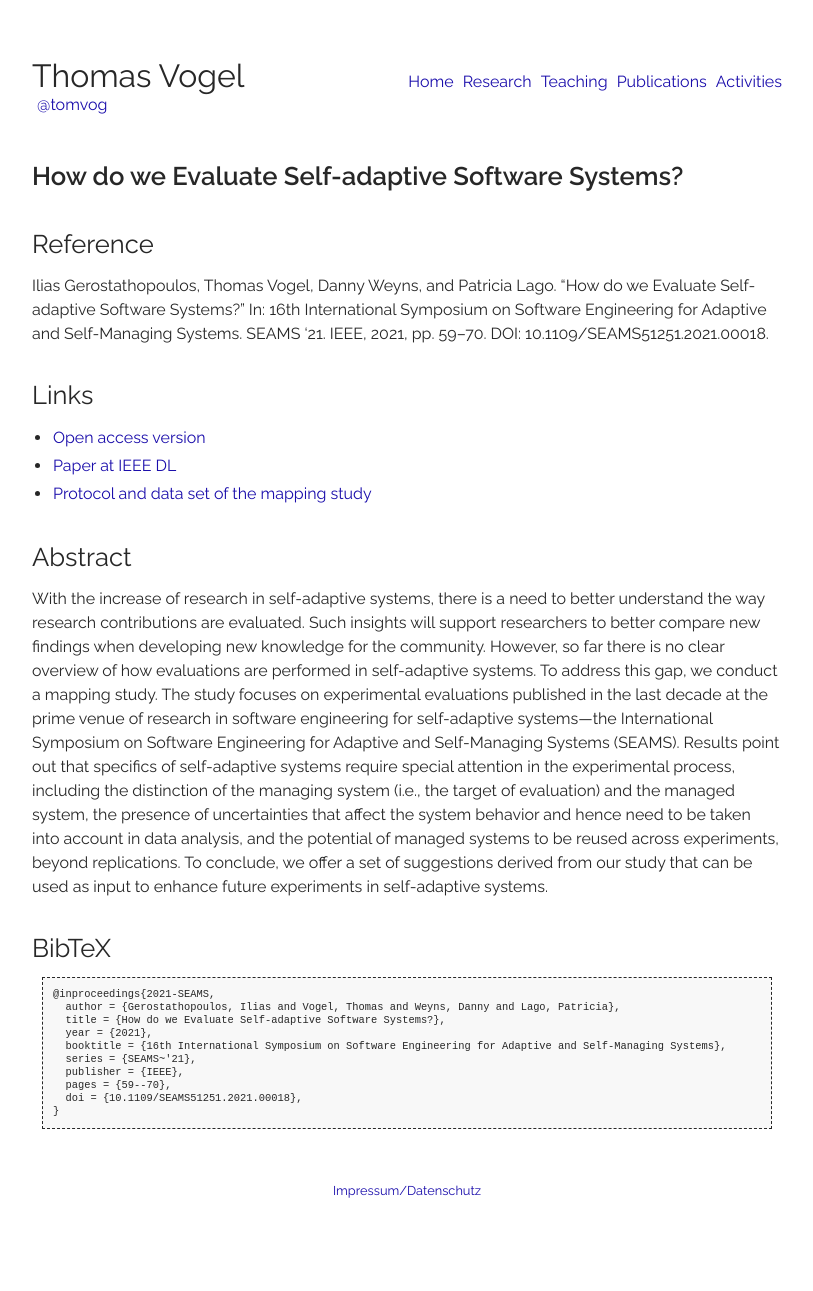
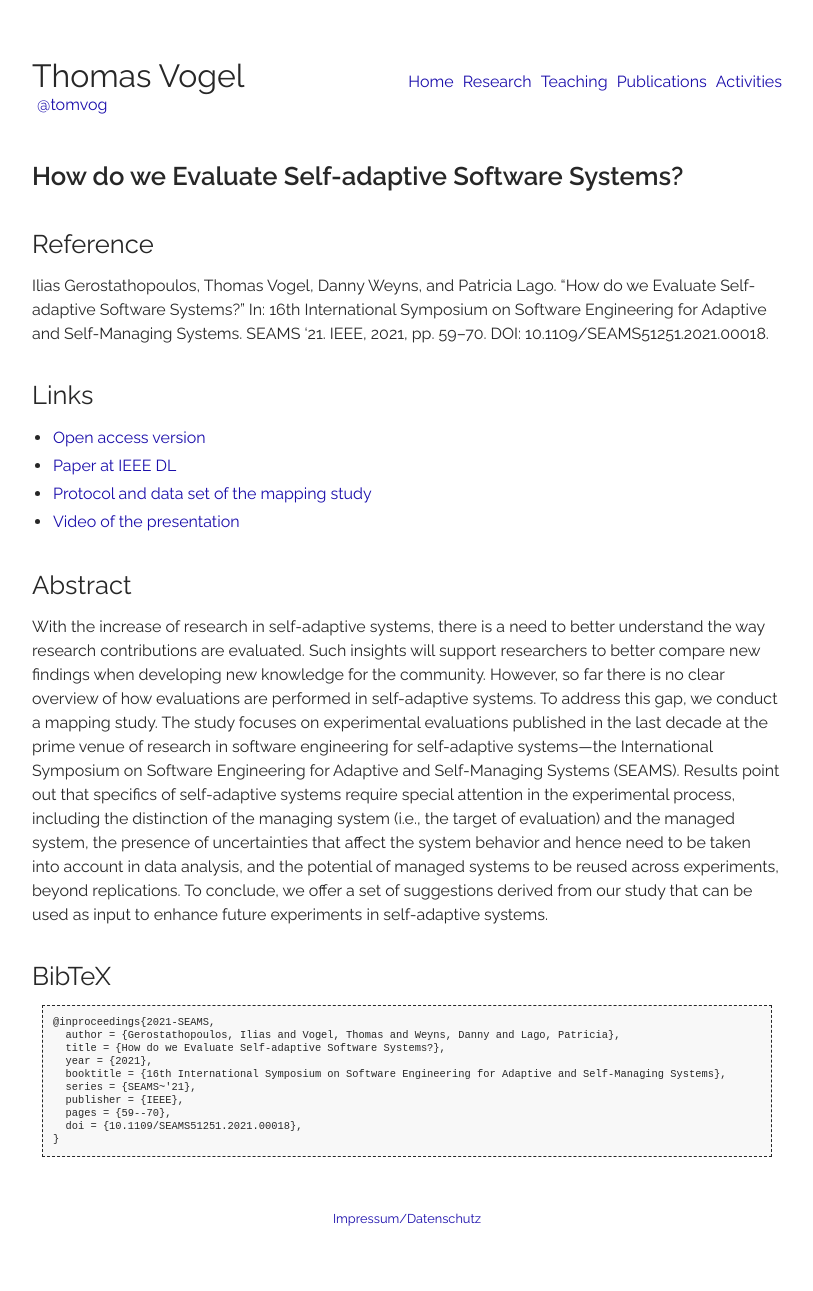
Before and after one commit to thomas-vogel/thomas-vogel.github.io, a Jekyll site: the page built from _pages/publications/2021-SEAMS.md, in a window 1280 px wide. Shown: the whole page, without its empty margins (233-1046 px from the left). Built offline with Jekyll 4.4.1, drawn with Linux system fonts in a browser that asks for light colours; before the commit the page ends 1263 px from its top, so only the background shows below that.

Commit message:
Add video of the presentation for SEAMS'21 paper.

```diff
--- a/_pages/publications/2021-SEAMS.md
+++ b/_pages/publications/2021-SEAMS.md
@@ -11,6 +11,7 @@ Ilias Gerostathopoulos, Thomas Vogel, Danny Weyns, and Patricia Lago. “How do
 * [Open access version](https://arxiv.org/abs/2103.11481){:target="_blank"}
 * [Paper at IEEE DL](https://doi.ieeecomputersociety.org/10.1109/SEAMS51251.2021.00018){:target="_blank"}
 * [Protocol and data set of the mapping study](https://doi.org/10.5281/zenodo.4622749){:target="_blank"}
+* [Video of the presentation](https://youtu.be/AicpOZ50w30){:target="_blank"}
 
 ## Abstract
 With the increase of research in self-adaptive systems, there is a need to better understand the way research contributions are evaluated. Such insights will support researchers to better compare new findings when developing new knowledge for the community. However, so far there is no clear overview of how evaluations are performed in self-adaptive systems. To address this gap, we conduct a mapping study. The study focuses on experimental evaluations published in the last decade at the prime venue of research in software engineering for self-adaptive systems---the International Symposium on Software Engineering for Adaptive and Self-Managing Systems (SEAMS). Results point out that specifics of self-adaptive systems require special attention in the experimental process, including the distinction of the managing system (i.e., the target of evaluation) and the managed system, the presence of uncertainties that affect the system behavior and hence need to be taken into account in data analysis, and the potential of managed systems to be reused across experiments, beyond replications. To conclude, we offer a set of suggestions derived from our study that can be used as input to enhance future experiments in self-adaptive systems.
```
